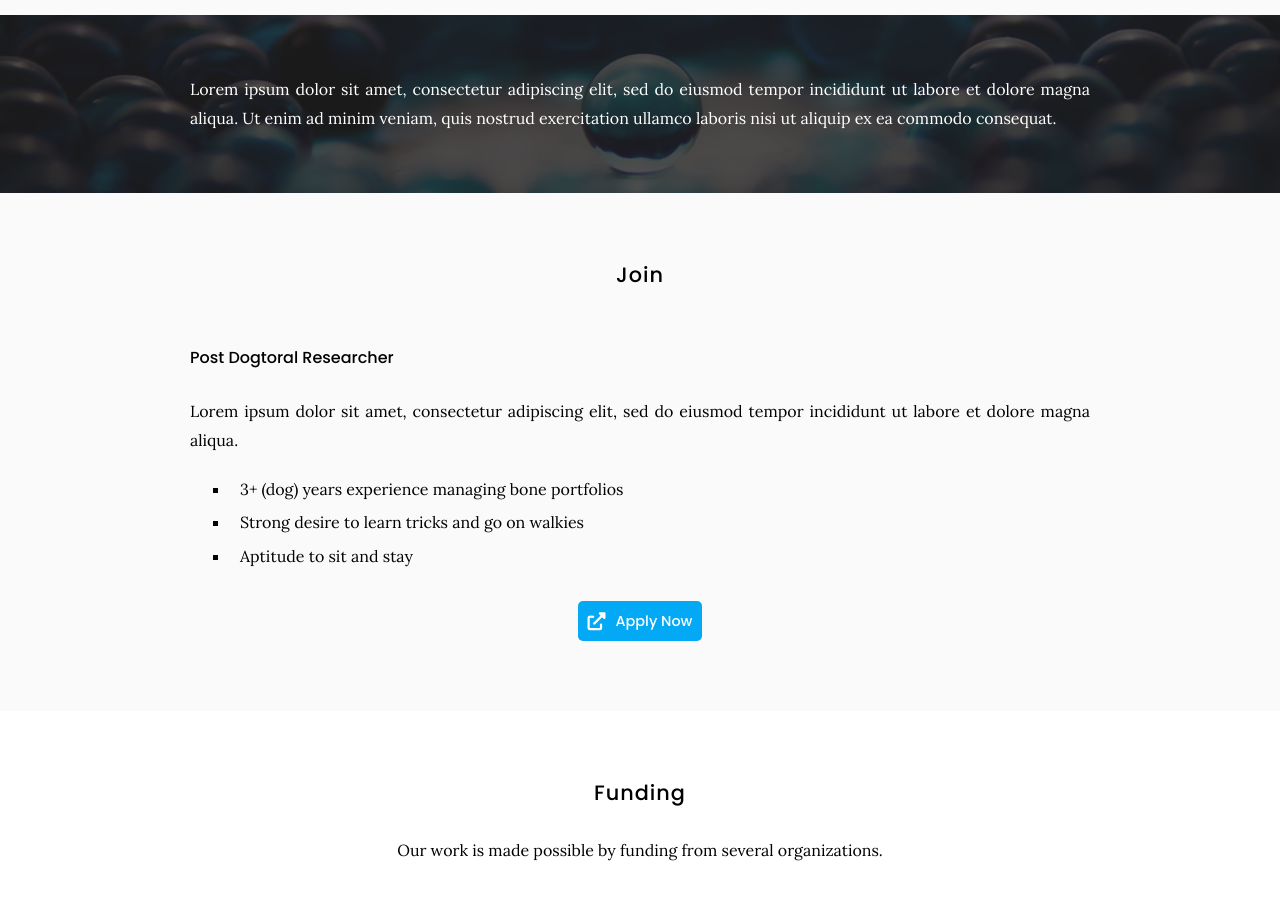
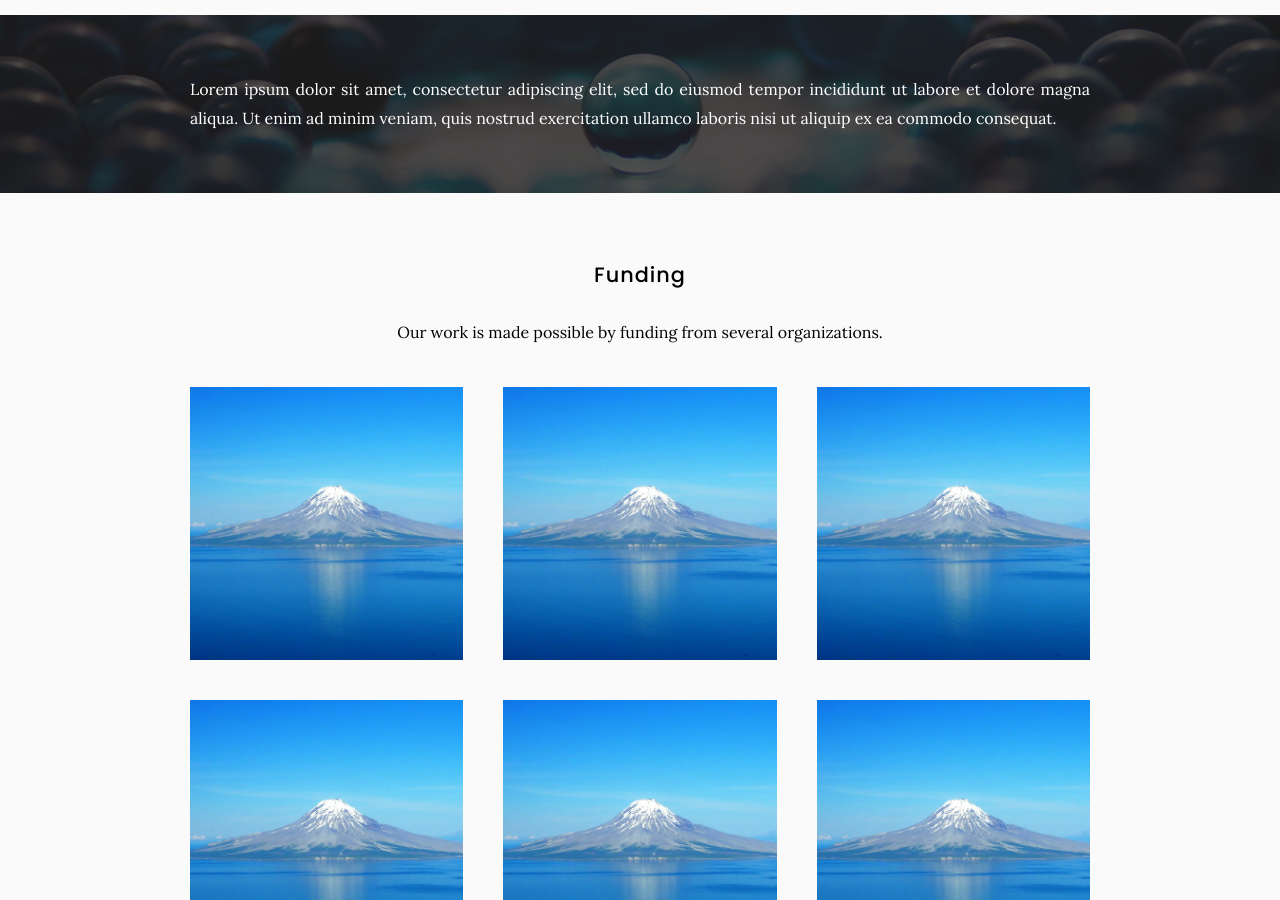
Before and after one commit to vivianschu/blue, a Jekyll site: the page built from team/index.md, in a window 1280 px wide and 900 px high, scrolled down 780 px. Built offline with Jekyll 4.4.1, drawn with Linux system fonts in a browser that asks for light colours.

Commit message:
Update index.md

```diff
--- a/team/index.md
+++ b/team/index.md
@@ -41,21 +41,6 @@ Ut enim ad minim veniam, quis nostrud exercitation ullamco laboris nisi ut aliqu
 
 {% include section.html %}
 
-## Join
-
-#### Post Dogtoral Researcher
-
-Lorem ipsum dolor sit amet, consectetur adipiscing elit, sed do eiusmod tempor incididunt ut labore et dolore magna aliqua.
-
-- 3+ (dog) years experience managing bone portfolios
-- Strong desire to learn tricks and go on walkies
-- Aptitude to sit and stay
-
-{% include link.html type="external" link="https://google.com/" text="Apply Now" icon="" style="button" %}
-{:.center}
-
-{% include section.html %}
-
 ## Funding
 
 Our work is made possible by funding from several organizations.
```
